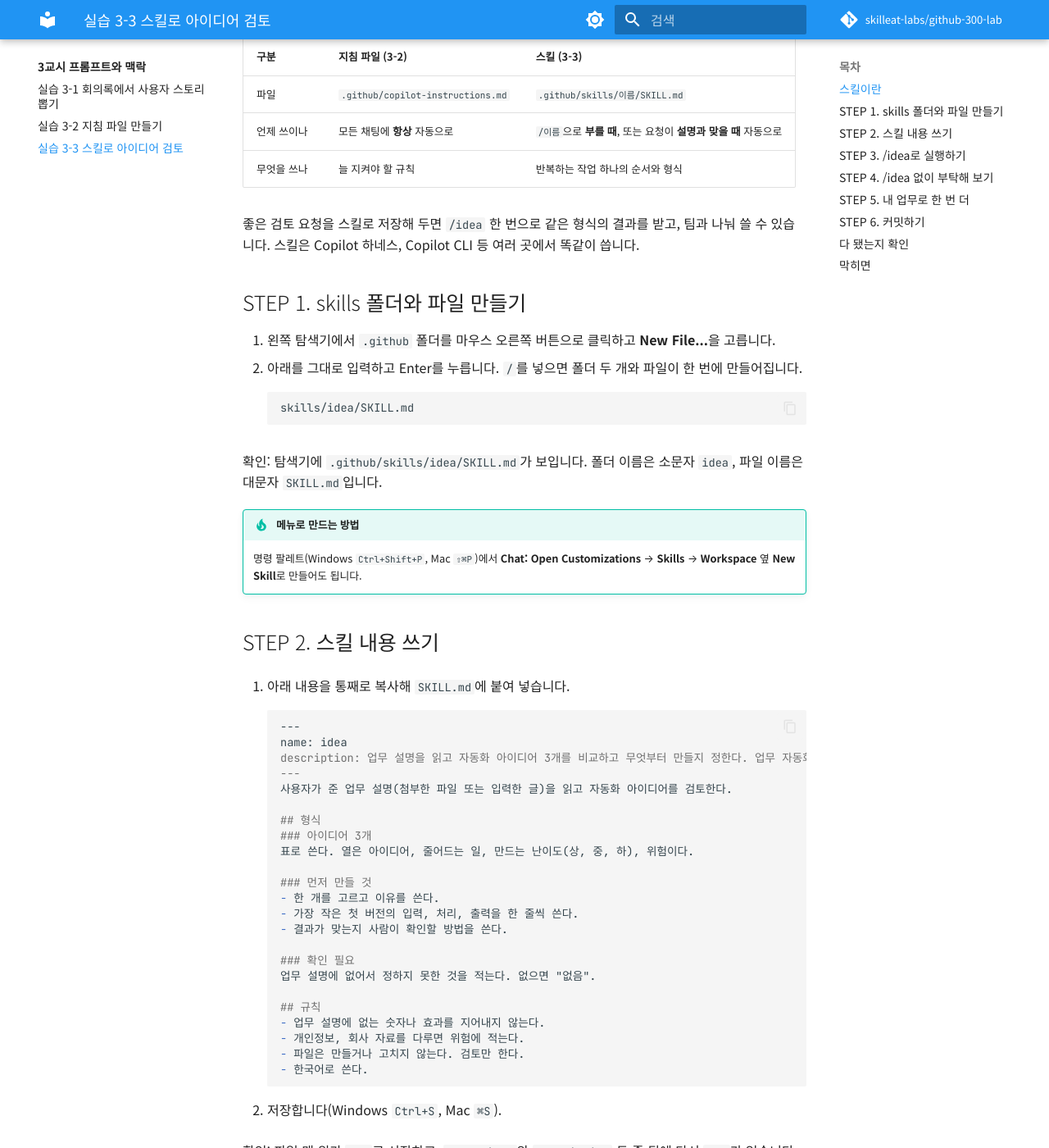
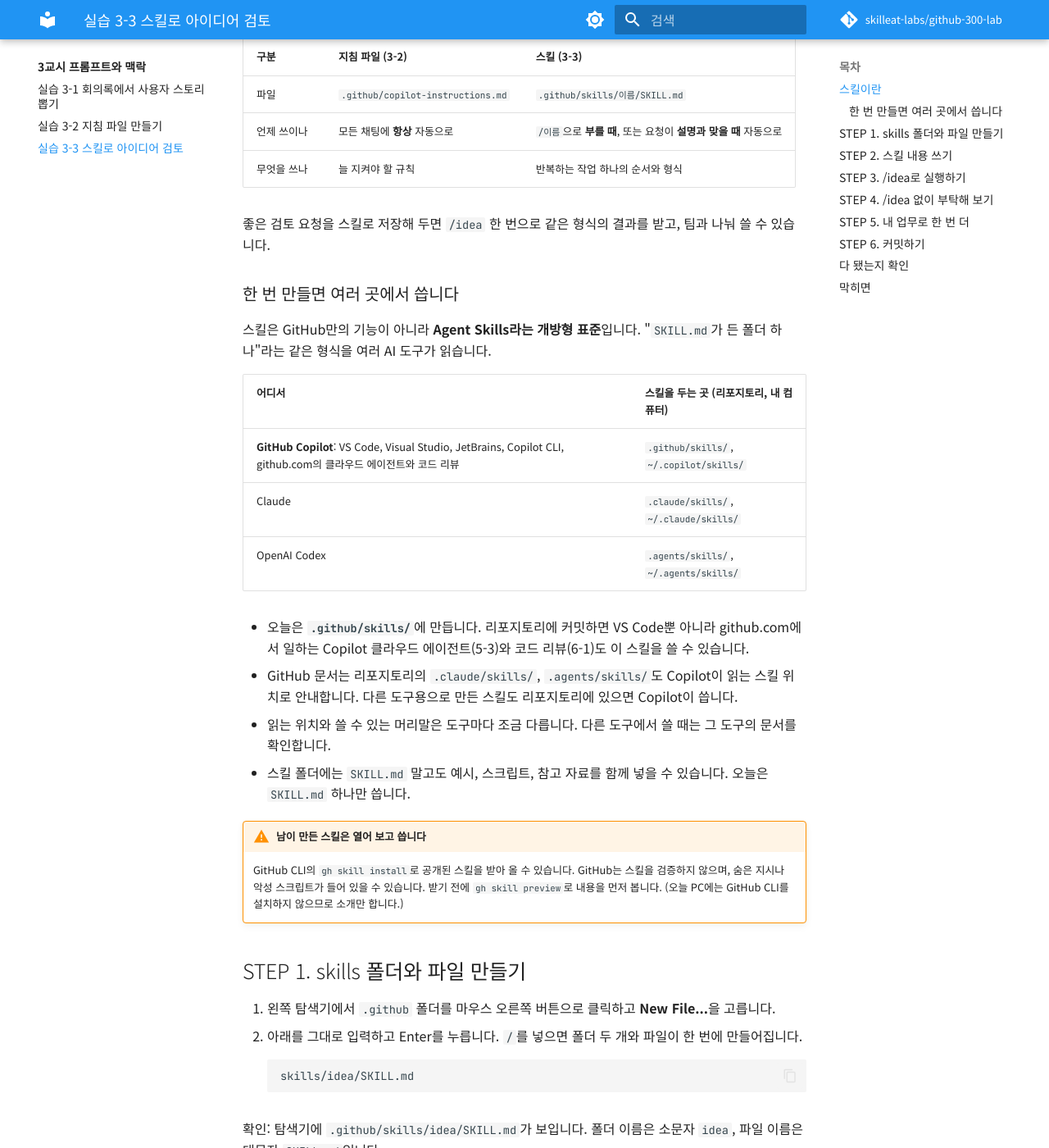
Before and after one commit to skilleat-labs/github-300-lab, an MkDocs documentation site: the page built from docs/class3/lab-3.md, in a window 1280 px wide and 1400 px high, scrolled down 443 px. Shown: the whole window at 82% size. Built offline with MkDocs 1.6.1 and Material for MkDocs 9.7.7, drawn with Linux system fonts in a browser that asks for light colours; comment, search, counter and statistics services are not loaded.

Commit message:
3교시: 스킬은 여러 도구에서 쓰는 개방형 표준 (GitHub Copilot 기준)
Co-Authored-By: Claude Opus 5.5 <noreply@anthropic.com>

```diff
--- a/docs/class3/index.md
+++ b/docs/class3/index.md
@@ -141,6 +141,16 @@ GitHub 문서 'Prompt engineering for GitHub Copilot Chat'에 나오는 전략
 
 Copilot에게 반복해서 시키는 일은 파일로 만들어 팀과 함께 쓸 수 있어요. 리포지토리에 많이 두는 순서대로 보면, 먼저 지침 파일이에요. 항상 자동으로 붙는 규칙이에요. 경로별 지침은 applyTo로 정한 파일, 예를 들어 파이썬 파일을 다룰 때만 붙는 규칙이에요. 스킬은 반복하는 작업 하나의 순서와 형식을 담아요. 슬래시 이름으로 부르거나, 요청이 설명과 맞으면 Copilot이 스스로 불러와요. 사용자 지정 에이전트는 역할과 쓸 도구를 정해 둔 나만의 에이전트예요. 오늘은 지침 파일과 스킬을 직접 만들어요.
 
+### 스킬은 한 번 만들면 여러 곳에서 씁니다
+
+| 어디서 | 리포지토리 | 내 컴퓨터 |
+|---|---|---|
+| GitHub Copilot (VS Code, CLI, github.com 클라우드 에이전트, 코드 리뷰) | .github/skills/ | ~/.copilot/skills/ |
+| Claude | .claude/skills/ | ~/.claude/skills/ |
+| OpenAI Codex | .agents/skills/ | ~/.agents/skills/ |
+
+스킬은 GitHub만의 기능이 아니에요. Agent Skills라는 개방형 표준이라서, SKILL.md가 든 폴더라는 같은 형식을 여러 AI 도구가 읽어요. 그래서 한 번 익혀 두면 다른 도구에서도 그대로 써요. 오늘은 GitHub Copilot 기준으로 .github/skills에 만들어요. 리포지토리에 커밋하면 VS Code뿐 아니라 github.com의 클라우드 에이전트와 코드 리뷰도 같은 스킬을 쓸 수 있어요. GitHub Copilot은 .claude/skills나 .agents/skills에 있는 스킬도 읽어요. 다만 남이 만든 스킬을 받아 올 때는 GitHub가 검증하지 않으니, 숨은 지시가 없는지 내용을 먼저 열어 봐요. 자세한 표와 주의점은 실습 3-3에 있어요.
+
 ### 스킬로 업무 아이디어를 검토합니다
 
 전체 내용은 [실습 3-3](lab-3.md)에 있습니다.
--- a/docs/class3/lab-3.md
+++ b/docs/class3/lab-3.md
@@ -15,7 +15,25 @@
 | 언제 쓰이나 | 모든 채팅에 **항상** 자동으로 | `/이름`으로 **부를 때**, 또는 요청이 **설명과 맞을 때** 자동으로 |
 | 무엇을 쓰나 | 늘 지켜야 할 규칙 | 반복하는 작업 하나의 순서와 형식 |
 
-좋은 검토 요청을 스킬로 저장해 두면 `/idea` 한 번으로 같은 형식의 결과를 받고, 팀과 나눠 쓸 수 있습니다. 스킬은 Copilot 하네스, Copilot CLI 등 여러 곳에서 똑같이 씁니다.
+좋은 검토 요청을 스킬로 저장해 두면 `/idea` 한 번으로 같은 형식의 결과를 받고, 팀과 나눠 쓸 수 있습니다.
+
+### 한 번 만들면 여러 곳에서 씁니다
+
+스킬은 GitHub만의 기능이 아니라 **Agent Skills라는 개방형 표준**입니다. "`SKILL.md`가 든 폴더 하나"라는 같은 형식을 여러 AI 도구가 읽습니다.
+
+| 어디서 | 스킬을 두는 곳 (리포지토리, 내 컴퓨터) |
+|---|---|
+| **GitHub Copilot**: VS Code, Visual Studio, JetBrains, Copilot CLI, github.com의 클라우드 에이전트와 코드 리뷰 | `.github/skills/`, `~/.copilot/skills/` |
+| Claude | `.claude/skills/`, `~/.claude/skills/` |
+| OpenAI Codex | `.agents/skills/`, `~/.agents/skills/` |
+
+- 오늘은 **`.github/skills/`**에 만듭니다. 리포지토리에 커밋하면 VS Code뿐 아니라 github.com에서 일하는 Copilot 클라우드 에이전트(5-3)와 코드 리뷰(6-1)도 이 스킬을 쓸 수 있습니다.
+- GitHub 문서는 리포지토리의 `.claude/skills/`, `.agents/skills/`도 Copilot이 읽는 스킬 위치로 안내합니다. 다른 도구용으로 만든 스킬도 리포지토리에 있으면 Copilot이 씁니다.
+- 읽는 위치와 쓸 수 있는 머리말은 도구마다 조금 다릅니다. 다른 도구에서 쓸 때는 그 도구의 문서를 확인합니다.
+- 스킬 폴더에는 `SKILL.md` 말고도 예시, 스크립트, 참고 자료를 함께 넣을 수 있습니다. 오늘은 `SKILL.md` 하나만 씁니다.
+
+!!! warning "남이 만든 스킬은 열어 보고 씁니다"
+    GitHub CLI의 `gh skill install`로 공개된 스킬을 받아 올 수 있습니다. GitHub는 스킬을 검증하지 않으며, 숨은 지시나 악성 스크립트가 들어 있을 수 있습니다. 받기 전에 `gh skill preview`로 내용을 먼저 봅니다. (오늘 PC에는 GitHub CLI를 설치하지 않으므로 소개만 합니다.)
 
 ## STEP 1. skills 폴더와 파일 만들기
 
```
Also changed, not shown: FACTS.md (+3 -0 lines).
